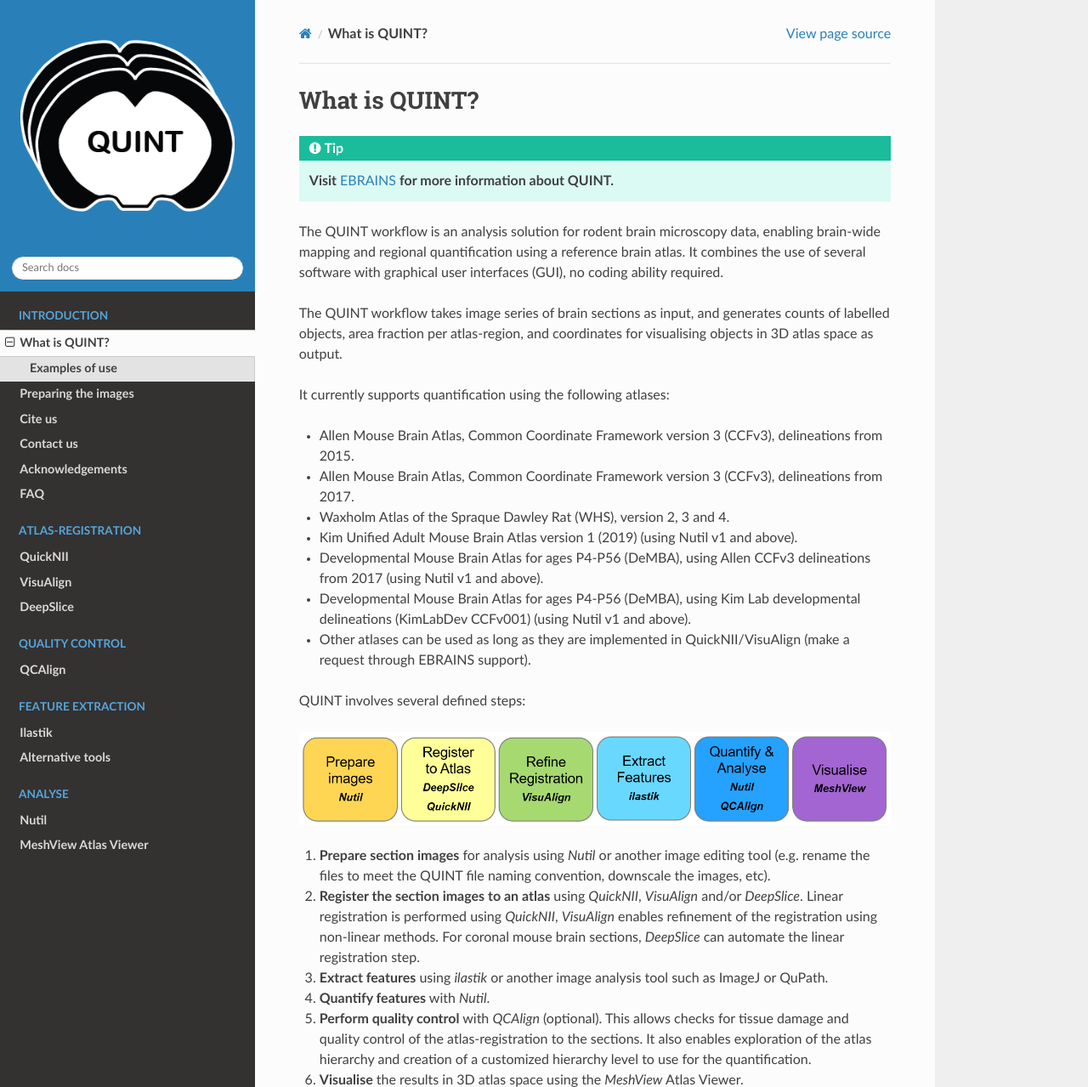
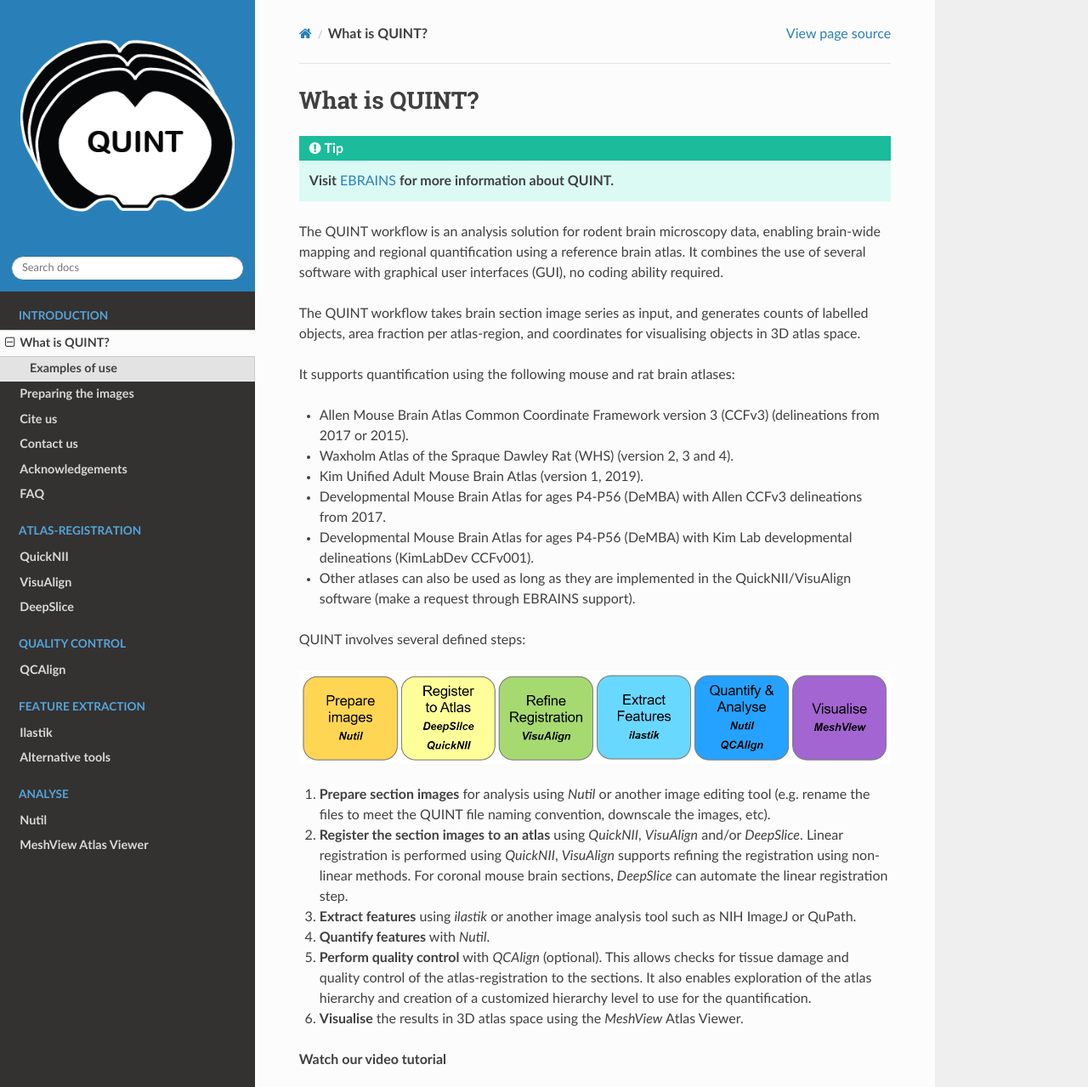
Before and after one commit to Neural-Systems-at-UIO/QUINT_workflow, a Sphinx documentation site: the page built from docs/QUINTintro.rst, in a window 1280 px wide and 1400 px high, cut to the strip 0-1279 px from the top of the window. Shown: the whole strip at 85% size. Built offline with Sphinx 7.4.7 and the Read the Docs theme 3.1.0, drawn with Linux system fonts in a browser that asks for light colours; some of the changed text lies outside the part shown.

Commit message:
Update QUINTintro.rst

```diff
--- a/docs/QUINTintro.rst
+++ b/docs/QUINTintro.rst
@@ -6,25 +6,24 @@
 
 The QUINT workflow is an analysis solution for rodent brain microscopy data, enabling brain-wide mapping and regional quantification using a reference brain atlas. It combines the use of several software with graphical user interfaces (GUI), no coding ability required.
 
-The QUINT workflow takes image series of brain sections as input, and generates counts of labelled objects, area fraction per atlas-region, and coordinates for visualising objects in 3D atlas space as output.
+The QUINT workflow takes brain section image series as input, and generates counts of labelled objects, area fraction per atlas-region, and coordinates for visualising objects in 3D atlas space.
 
-It currently supports quantification using the following atlases:
+It supports quantification using the following mouse and rat brain atlases:
 
-* Allen Mouse Brain Atlas, Common Coordinate Framework version 3 (CCFv3), delineations from 2015.
-* Allen Mouse Brain Atlas, Common Coordinate Framework version 3 (CCFv3), delineations from 2017.
-* Waxholm Atlas of the Spraque Dawley Rat (WHS), version 2, 3 and 4.
-* Kim Unified Adult Mouse Brain Atlas version 1 (2019) (using Nutil v1 and above).
-* Developmental Mouse Brain Atlas for ages P4-P56 (DeMBA), using Allen CCFv3 delineations from 2017 (using Nutil v1 and above).
-* Developmental Mouse Brain Atlas for ages P4-P56 (DeMBA), using Kim Lab developmental delineations (KimLabDev CCFv001) (using Nutil v1 and above).
-* Other atlases can be used as long as they are implemented in QuickNII/VisuAlign (make a request through EBRAINS support).
+* Allen Mouse Brain Atlas Common Coordinate Framework version 3 (CCFv3) (delineations from 2017 or 2015).
+* Waxholm Atlas of the Spraque Dawley Rat (WHS) (version 2, 3 and 4).
+* Kim Unified Adult Mouse Brain Atlas (version 1, 2019).
+* Developmental Mouse Brain Atlas for ages P4-P56 (DeMBA) with Allen CCFv3 delineations from 2017.
+* Developmental Mouse Brain Atlas for ages P4-P56 (DeMBA) with Kim Lab developmental delineations (KimLabDev CCFv001).
+* Other atlases can also be used as long as they are implemented in the QuickNII/VisuAlign software (make a request through EBRAINS support).
 
 QUINT involves several defined steps:
 
 .. image:: images/QUINT_image.PNG
 
 1. **Prepare section images** for analysis using *Nutil* or another image editing tool (e.g. rename the files to meet the QUINT file naming convention, downscale the images, etc).
-2. **Register the section images to an atlas** using *QuickNII*, *VisuAlign* and/or *DeepSlice*. Linear registration is performed using *QuickNII*, *VisuAlign* enables refinement of the registration using non-linear methods. For coronal mouse brain sections, *DeepSlice* can automate the linear registration step.
-3. **Extract features** using *ilastik* or another image analysis tool such as ImageJ or QuPath.
+2. **Register the section images to an atlas** using *QuickNII*, *VisuAlign* and/or *DeepSlice*. Linear registration is performed using *QuickNII*, *VisuAlign* supports refining the registration using non-linear methods. For coronal mouse brain sections, *DeepSlice* can automate the linear registration step.
+3. **Extract features** using *ilastik* or another image analysis tool such as NIH ImageJ or QuPath.
 4. **Quantify features** with *Nutil*.
 5. **Perform quality control** with *QCAlign* (optional). This allows checks for tissue damage and quality control of the atlas-registration to the sections. It also enables exploration of the atlas hierarchy and creation of a customized hierarchy level to use for the quantification.
 6. **Visualise** the results in 3D atlas space using the *MeshView* Atlas Viewer.
```
Also changed, not shown: other parts of docs/QUINTintro.rst (+1 -1 lines).
